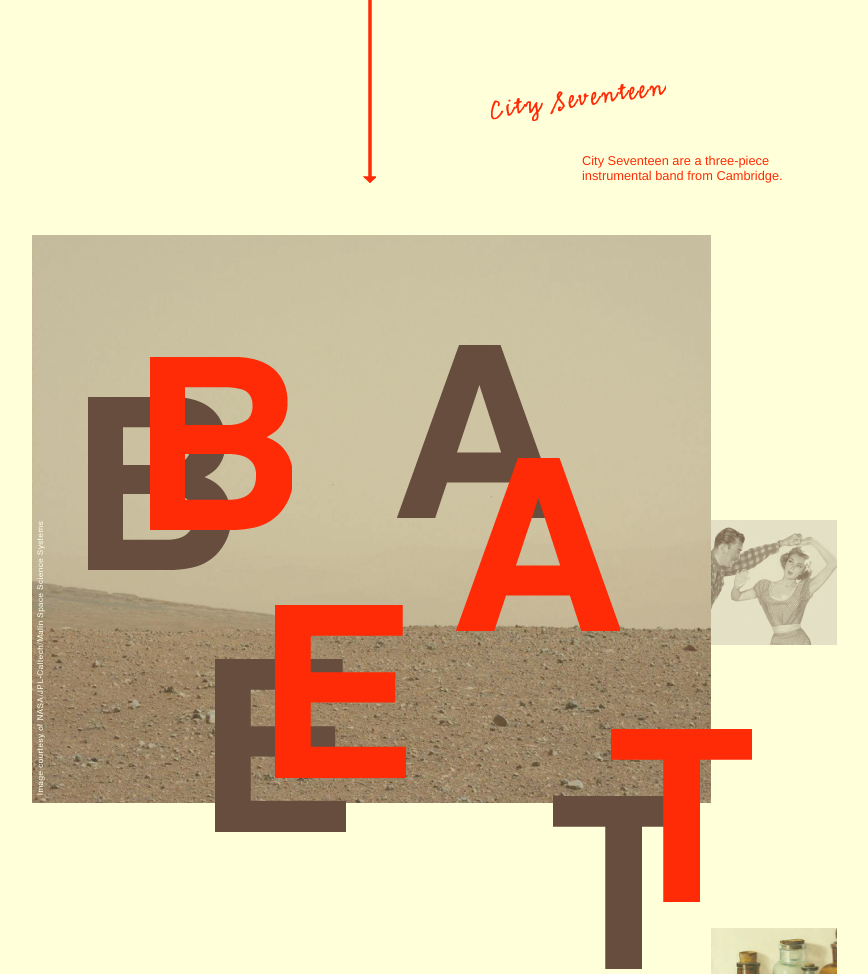
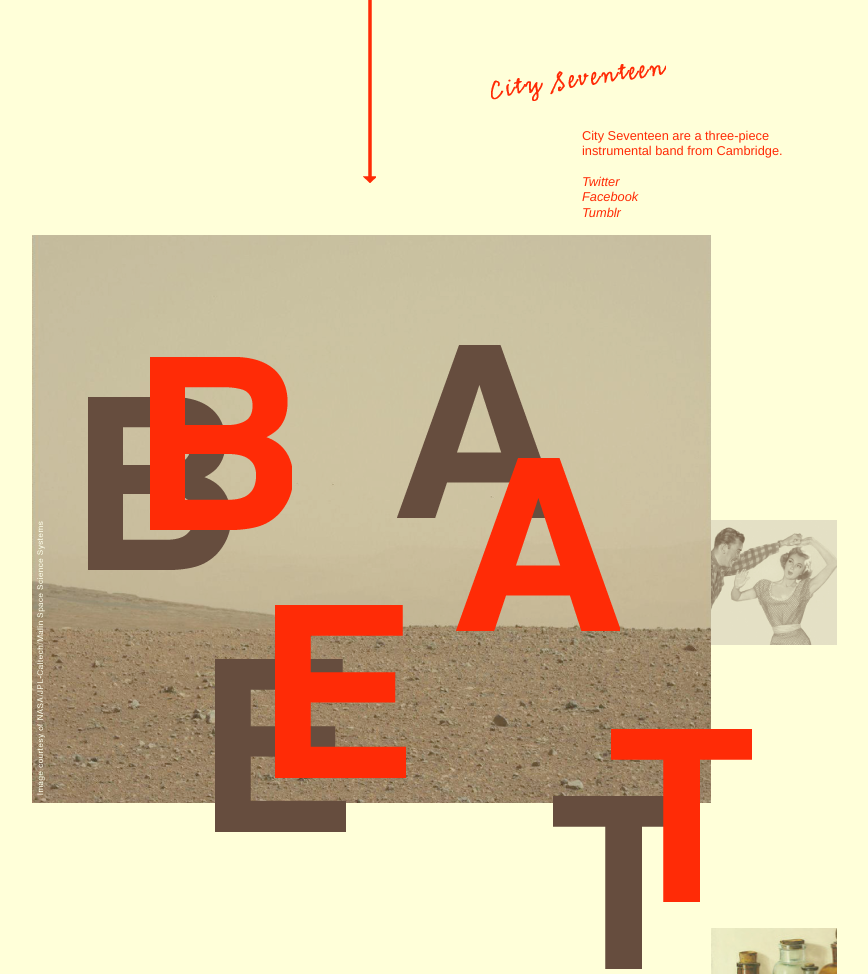
Before and after one commit to dtt101/volume, a plain HTML site: page volume-two/index.html in a window 1280 px wide. Shown: the part 2260-3234 px from the top of the page, without its empty margins (269-1137 px from the left). Drawn offline with nearby package versions, Linux system fonts and the light colour scheme.

Commit message:
more changes

```diff
--- a/volume-two/css/style.css
+++ b/volume-two/css/style.css
@@ -172,7 +172,7 @@ img#V_17 { top:1662px; left: 278px; width:440px; height: 450px; z-index: 200; }
 img#V_18 { top:1495px; left: 577px; width:320px; height: 320px; z-index: 100; }
 img#V_19 { top:2144px; left: 492px; width:13px; height: 299px }
 img#V_20 { top:2133px; left: 818px; width:81px; height: 81px }
-img#V_21 { top:2344px; left: 620px; width:175px; height: 38px }
+img#V_21 { top:2324px; left: 620px; width:175px; height: 38px }
 img#V_22 { top:2495px; left: 161px; width:679px; height: 568px; z-index: 5; }
 img#V_23 { top:2617px; left: 279px; width:142px; height: 173px; z-index: 16; }
 img#V_24 { top:2865px; left: 404px; width:131px; height: 173px; z-index: 17; }
@@ -206,9 +206,23 @@ p#idea {
   width: 260px;
 }
 p#band {
-  top: 2400px;
+  top: 2375px;
   left: 711px;
   width: 214px;
+}
+p#band a {
+  font-style: italic;
+  margin: 0;
+  padding: 0;
+  display: inline;
+  line-height: 1.2em;
+  color: #ff2b06;
+}
+p#band a:visited, p#band a:active {
+ color: #ff2b06;
+}
+p#band a:hover {
+  text-decoration: underline;
 }
 p#about-1 {
   top: 3418px;
--- a/volume-two/index.html
+++ b/volume-two/index.html
@@ -43,7 +43,11 @@
 	<img src="img/V_19.png" alt="" id="V_19">
 	<img src="img/V_20.png" alt="" id="V_20">
 	<img src="img/V_21.png" alt="" id="V_21">
-	<p id="band" class="callout">City Seventeen are a three-piece instrumental band from Cambridge.</p>
+	<p id="band" class="callout">City Seventeen are a three-piece instrumental band from Cambridge.<br /><br />
+		<a href="https://twitter.com/cityseventeen">Twitter</a><br />
+		<a href="https://www.facebook.com/cityseventeen">Facebook</a><br />
+		<a href="http://cityseventeen.tumblr.com">Tumblr</a>
+	</p>
 	<img src="img/V_22.png" alt="" id="V_22">
 	<img src="img/V_23.png" alt="" id="V_23">
 	<img src="img/V_24.png" alt="" id="V_24">
```
